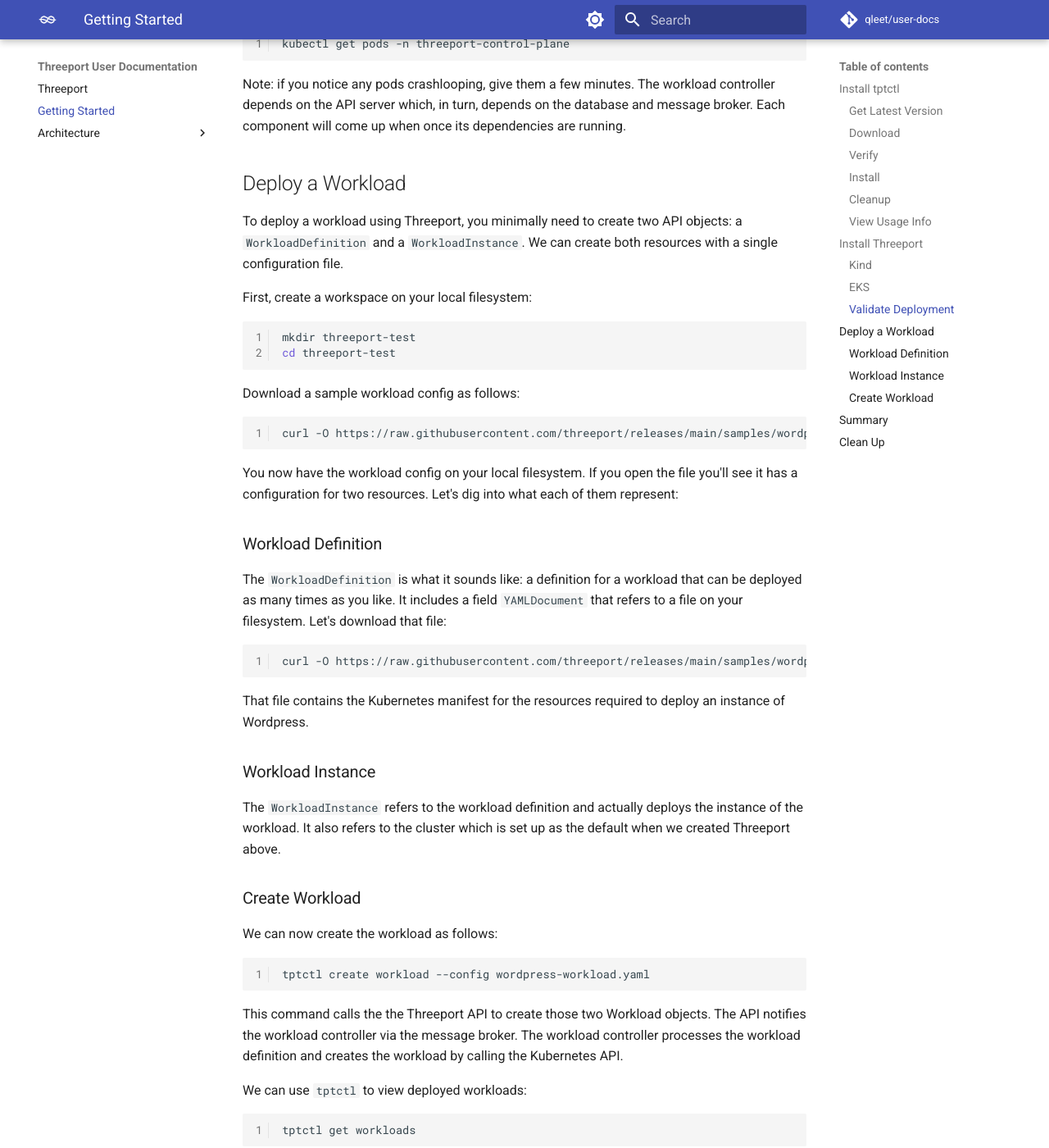
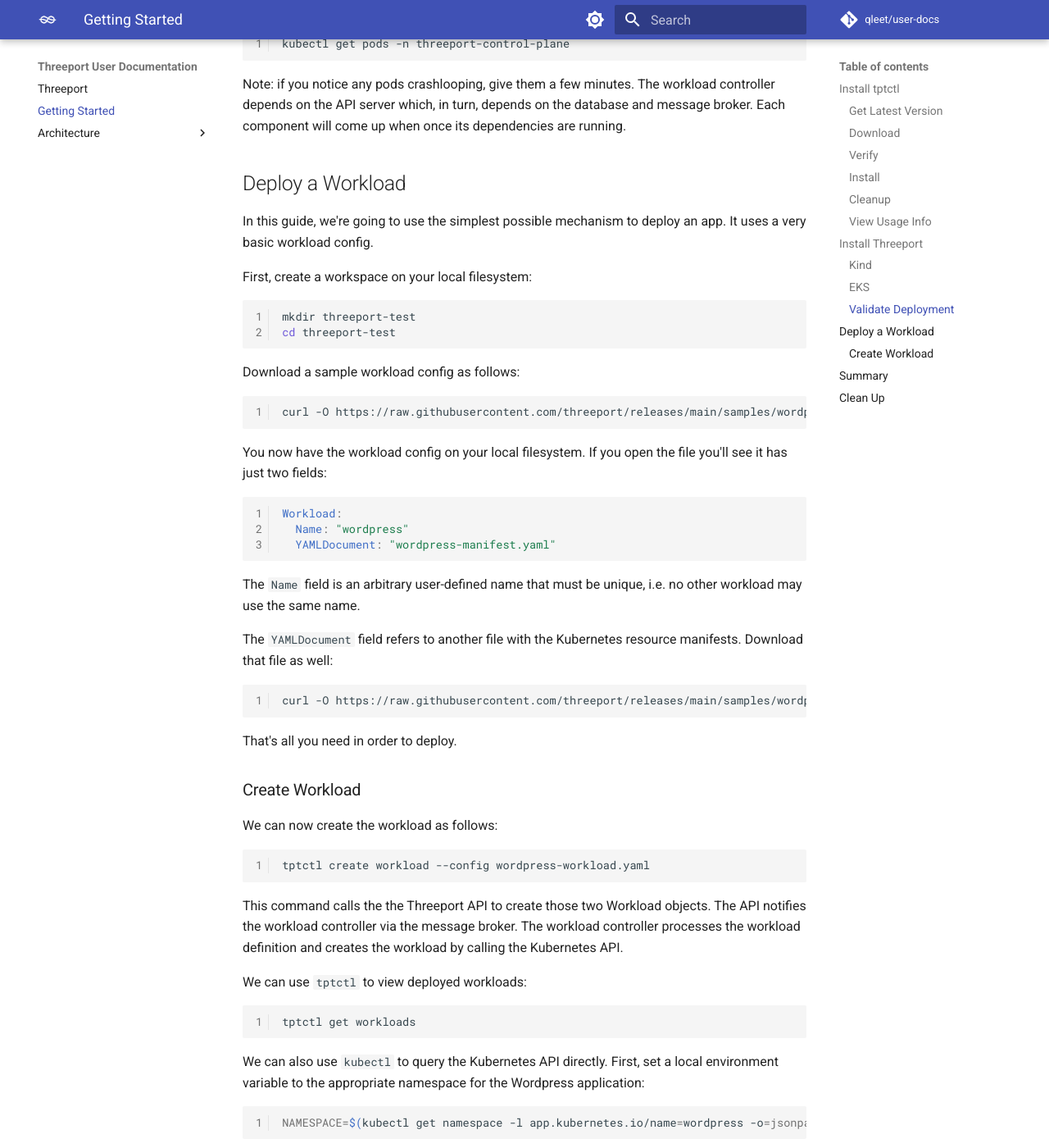
Before and after one commit to qleet/user-docs, an MkDocs documentation site: the page built from docs/getting-started.md, in a window 1280 px wide and 1400 px high, scrolled down 3202 px. Shown: the whole window at 82% size. Built offline with MkDocs 1.6.1 and Material for MkDocs 9.7.7, drawn with Linux system fonts in a browser that asks for light colours; comment, search, counter and statistics services are not loaded.

Commit message:
docs: update workload deployment instructions
Signed-off-by: Rich Lander <lander2k2@protonmail.com>

````diff
--- a/docs/getting-started.md
+++ b/docs/getting-started.md
@@ -161,9 +161,8 @@ are running.
 
 ## Deploy a Workload
 
-To deploy a workload using Threeport, you minimally need to create two API objects: a
-`WorkloadDefinition` and a `WorkloadInstance`.  We can create both resources with a single
-configuration file.
+In this guide, we're going to use the simplest possible mechanism to deploy an
+app.  It uses a very basic workload config.
 
 First, create a workspace on your local filesystem:
 
@@ -179,28 +178,25 @@ curl -O https://raw.githubusercontent.com/threeport/releases/main/samples/wordpr
 ```
 
 You now have the workload config on your local filesystem.  If you open the file you'll
-see it has a configuration for two resources. Let's dig into what each of them represent:
+see it has just two fields:
 
-### Workload Definition
+```yaml
+Workload:
+  Name: "wordpress"
+  YAMLDocument: "wordpress-manifest.yaml"
+```
 
-The `WorkloadDefinition` is what it sounds like: a definition for a workload
-that can be deployed as many times as you like.  It includes a field
-`YAMLDocument` that refers to a file on your filesystem.  Let's download that
-file:
+The `Name` field is an arbitrary user-defined name that must be unique, i.e. no
+other workload may use the same name.
+
+The `YAMLDocument` field refers to another file with the Kubernetes resource
+manifests.  Download that file as well:
 
 ```bash
 curl -O https://raw.githubusercontent.com/threeport/releases/main/samples/wordpress-manifest.yaml
 ```
 
-That file contains the Kubernetes manifest for the resources required to deploy an
-instance of Wordpress.
-
-### Workload Instance
-
-The `WorkloadInstance` refers to the workload definition and actually deploys
-the instance of the workload.  It also refers to the cluster which is set up as
-the default when we created Threeport above.
-
+That's all you need in order to deploy.
 
 ### Create Workload
 
````
